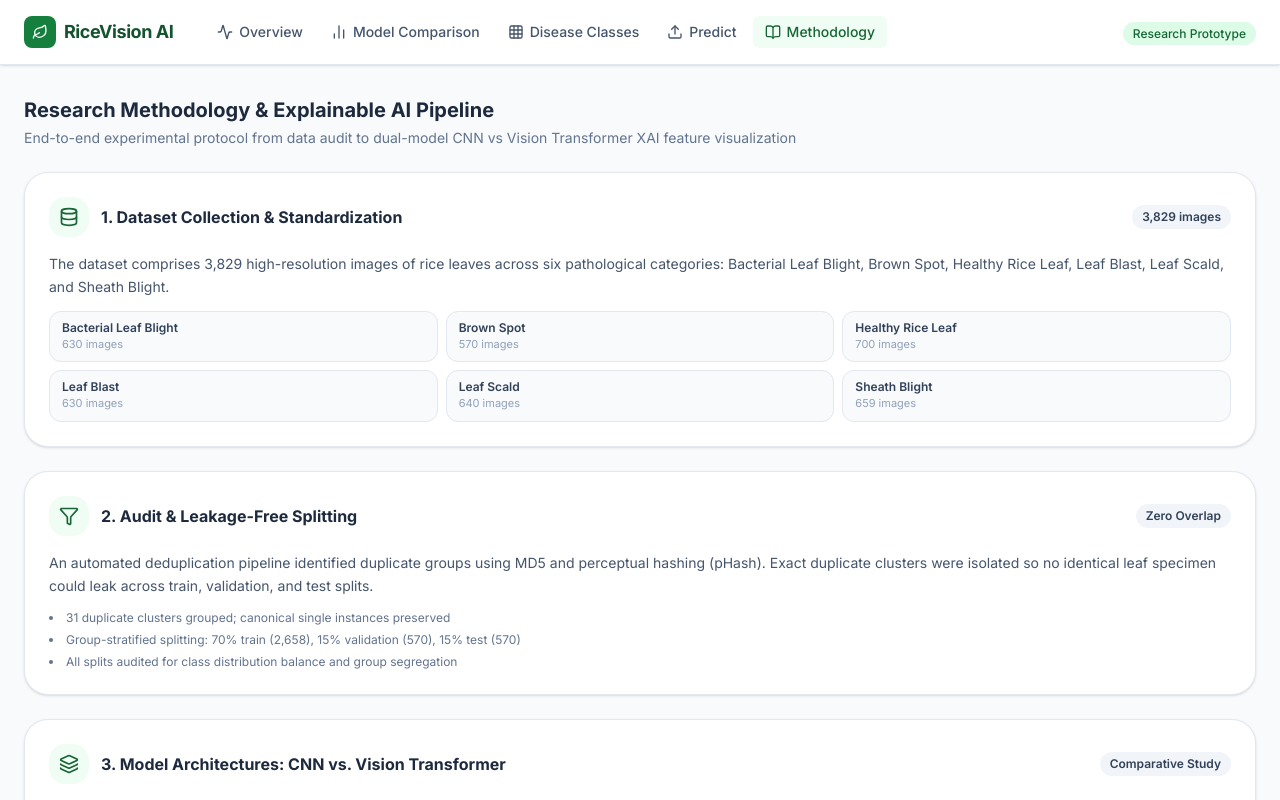
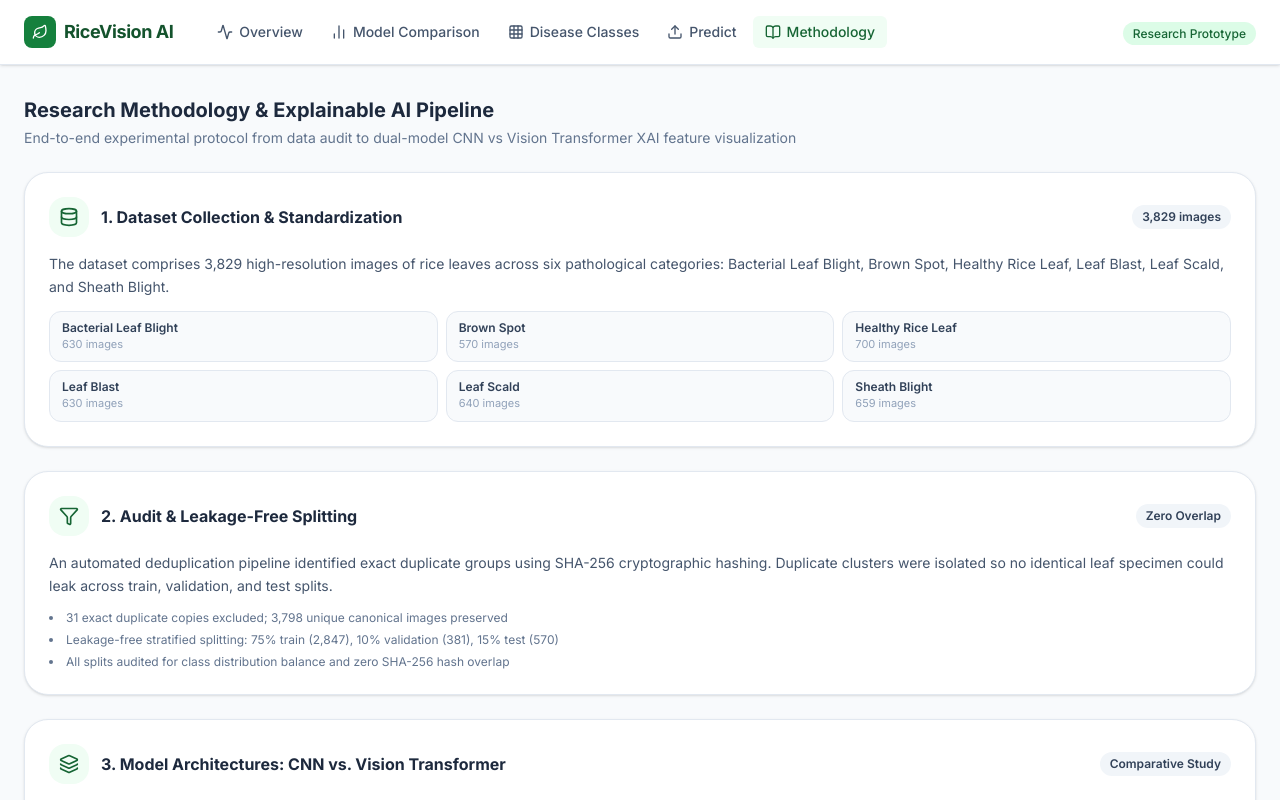
Before and after one commit to ratchanonswu/Rice-Classification, a React (Vite) app in the folder RiceVisionAI/frontend/: page /methodology in a window 1280 px wide. Shown: the top 800 px of the page. Built offline with nearby package versions, Linux system fonts and the light colour scheme; no server answers.

Commit message:
docs(frontend): align Methodology deduplication and split counts with manifests

```diff
--- a/RiceVisionAI/frontend/src/pages/Methodology.tsx
+++ b/RiceVisionAI/frontend/src/pages/Methodology.tsx
@@ -48,14 +48,14 @@ const steps: Step[] = [
     content: (
       <div className="space-y-3 text-sm text-slate-600 leading-relaxed">
         <p>
-          An automated deduplication pipeline identified duplicate groups using MD5 and perceptual hashing (pHash).
-          Exact duplicate clusters were isolated so no identical leaf specimen could leak across train, validation,
+          An automated deduplication pipeline identified exact duplicate groups using SHA-256 cryptographic hashing.
+          Duplicate clusters were isolated so no identical leaf specimen could leak across train, validation,
           and test splits.
         </p>
         <ul className="space-y-1.5 list-disc list-inside text-xs text-slate-500">
-          <li>31 duplicate clusters grouped; canonical single instances preserved</li>
-          <li>Group-stratified splitting: 70% train (2,658), 15% validation (570), 15% test (570)</li>
-          <li>All splits audited for class distribution balance and group segregation</li>
+          <li>31 exact duplicate copies excluded; 3,798 unique canonical images preserved</li>
+          <li>Leakage-free stratified splitting: 75% train (2,847), 10% validation (381), 15% test (570)</li>
+          <li>All splits audited for class distribution balance and zero SHA-256 hash overlap</li>
         </ul>
       </div>
     ),
```
Also changed, not shown: 4 other files (tests, documents, lock files or other folders).
